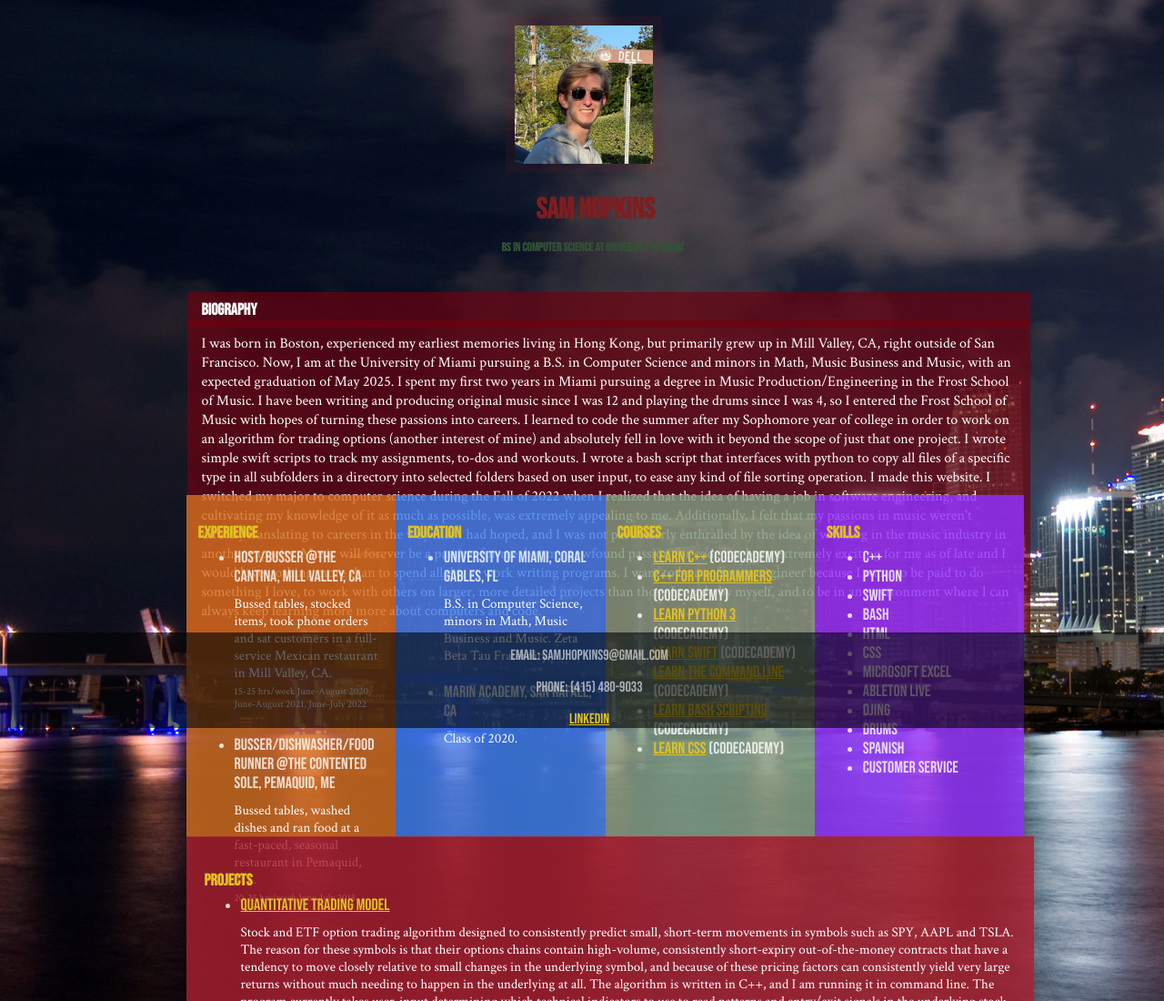
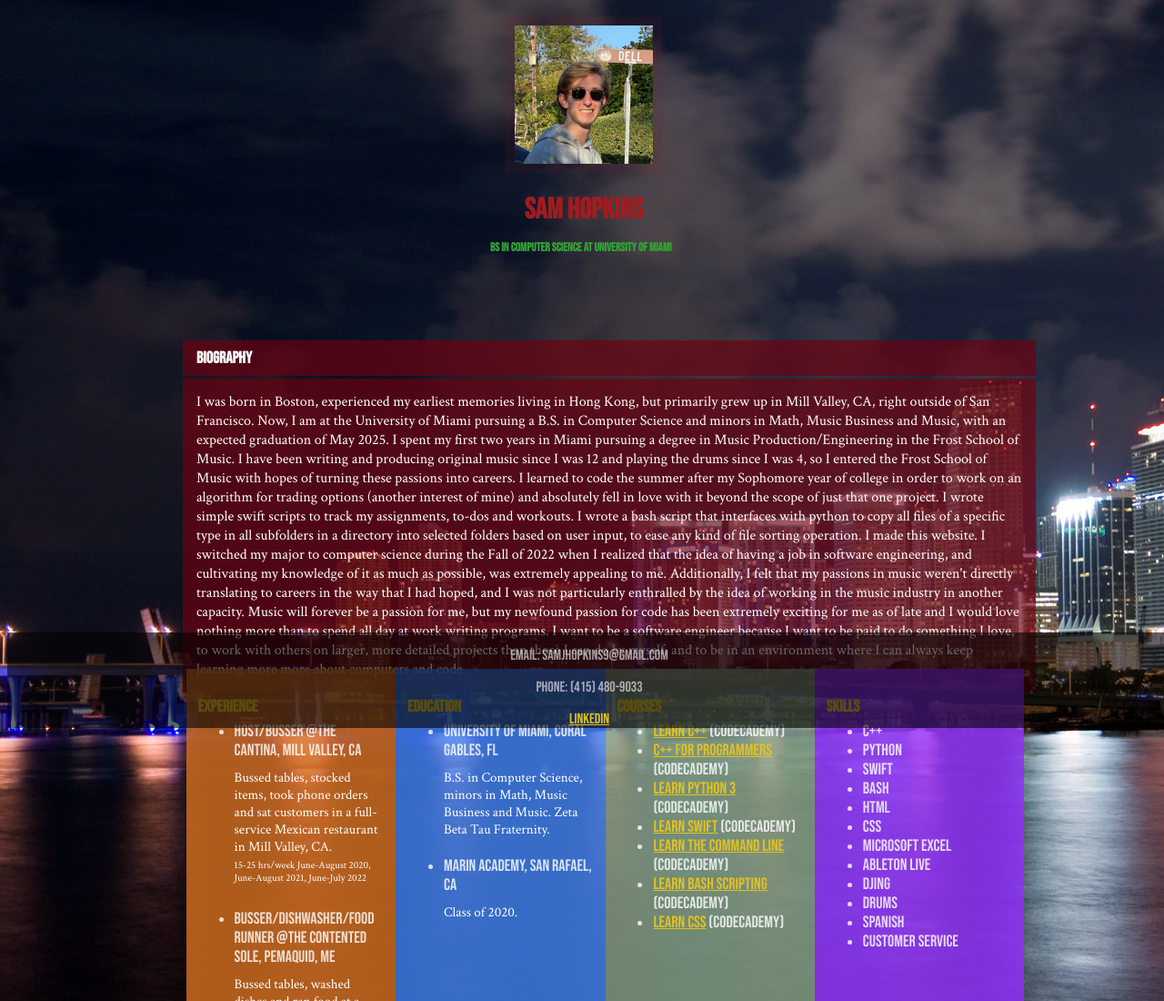
Before and after one commit to samjhopkins9/portfolio, a plain HTML site: page index.html in a window 1280 px wide. Shown: the top 1100 px of the page at 91% size. Drawn offline with Linux system fonts and the light colour scheme; files whose address does not match are found by name.

Commit message:
Update site.css

```diff
--- a/site.css
+++ b/site.css
@@ -40,22 +40,23 @@ html {
 }
 
 #name {
-    color: #801C20;
+    color: #A01C20;
     position: relative;
     line-height: 0.7;
-    left: 46%;
+    left: 45%;
     bottom: 5px;
 }
 
 #description {
-    color: #325235;
+    color: #32A235;
     position: relative;
-    left: 43%;
+    left: 42%;
     line-height: .43;
 }
 
 #bioh {
-    position: relative;
+    position: absolute;
+    top: 350px;;
     display: inline-block;
     left: 15.7%;
     width: 70.94%;
@@ -68,17 +69,16 @@ html {
 }
 
 #bio {
-    position: relative;
+    position: absolute;
     left: 15.7%;
     width: 70.94%;
-    height: 10%;
+    height: auto;
     font-family: 'Crimson';
     text-align: left;
     color: #FFFFFF;
     background-color: #6F0010AA;
     padding: 15px;
-    position: relative;
-    bottom: 48px;
+    top: 400px;
 }
 
 h4 {
@@ -105,12 +105,12 @@ ul {
 }
 
 .section {
-    height: 350px;
+    height: 430px;
     width: 16%;
     padding: 1%;
     display: inline-block;
     position: absolute;
-    bottom: -120px;
+    top: 735px;
     text-overflow: ellipsis;
     font-family: 'Bebas Neue', sans-serif;
     color: #000000;
@@ -126,7 +126,7 @@ ul {
     margin: 1px;
     display: inline-block;
     position: absolute;
-    bottom: -780px;
+    top: 1250px;
     text-align: top;
     font-family: 'Bebas Neue', sans-serif;
     color: #000000;
```
